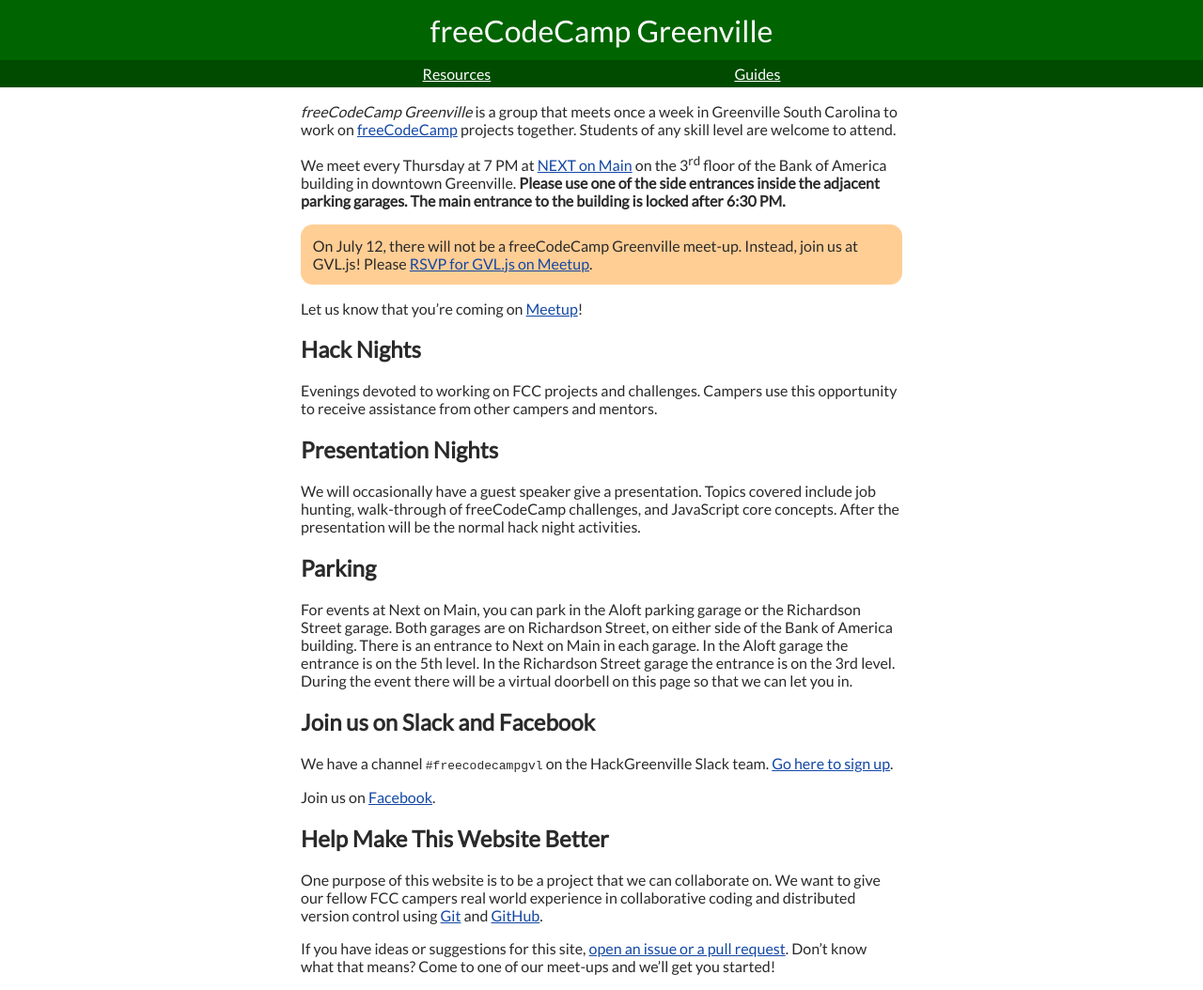
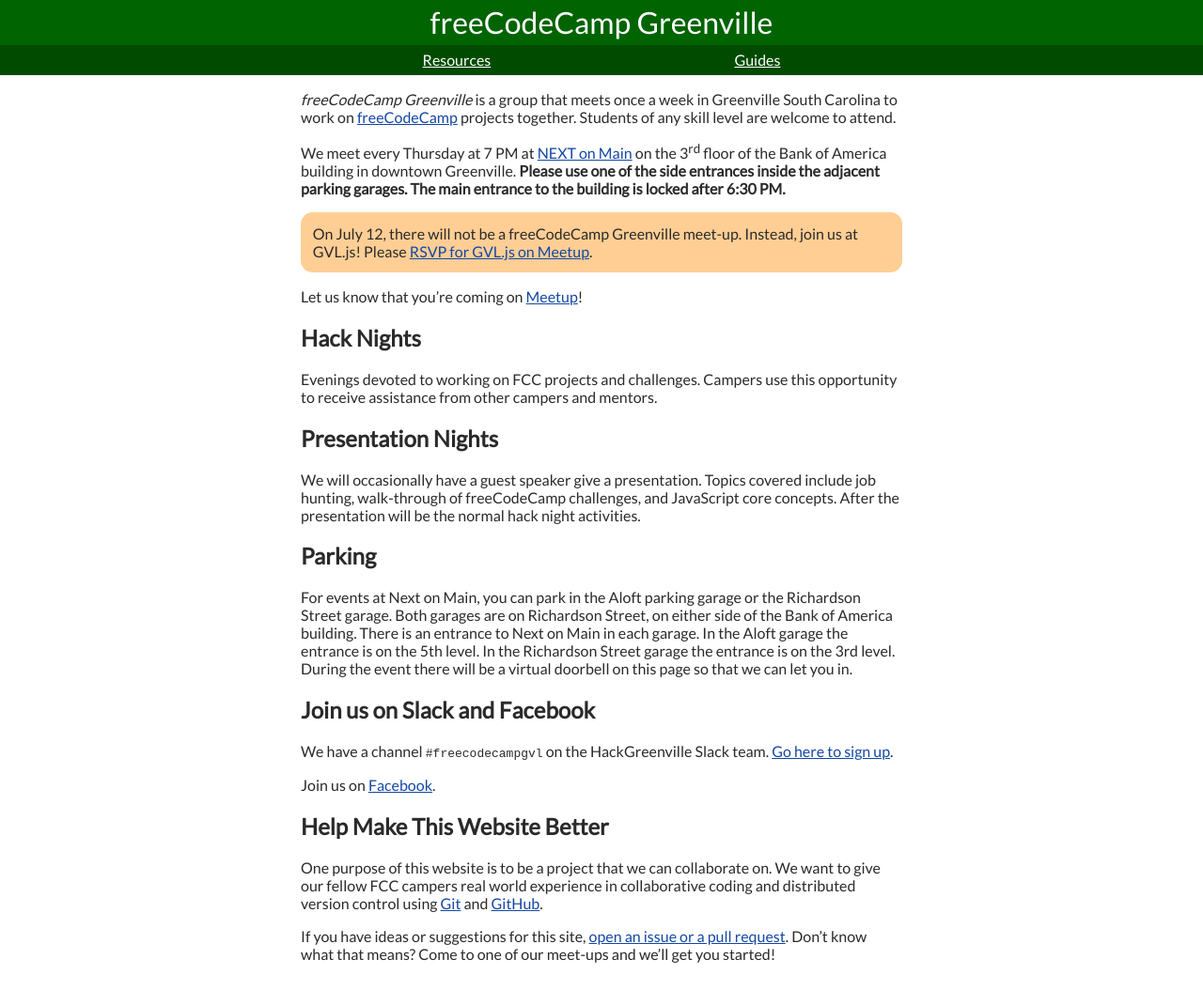
Before and after one commit to freecodecamp-greenville/fcc-greenville-www, a Jekyll site: the page built from index.md, in a window 1280 px wide and 1054 px high. Shown: the whole window at 94% size. Built offline with Jekyll 4.4.1, drawn with Linux system fonts in a browser that asks for light colours.

Commit message:
Change nav layout

```diff
--- a/_layouts/default.html
+++ b/_layouts/default.html
@@ -12,7 +12,6 @@
 <body>
   <header class="main-header">
     <div class="title"><a href="/">freeCodeCamp Greenville</a></div>
-  </header>
     <nav>
       <ul>
         {% for link in site.data.nav %}
@@ -20,6 +19,7 @@
         {% endfor %}
       </ul>
     </nav>
+  </header>
   <div class="container">
     {{ content }}
   </div>
--- a/_sass/_color.sass
+++ b/_sass/_color.sass
@@ -12,7 +12,6 @@
 
   a, a:visited
     color: inherit
-    text-decoration: inherit
 
 nav
   background-color: darken($cFccGreen, 5%)
--- a/_sass/_layout.sass
+++ b/_sass/_layout.sass
@@ -1,4 +1,4 @@
-$headerHeight: 4rem
+$headerHeight: 5rem
 
 body
   margin: 0
@@ -9,16 +9,22 @@
   left: 0
   right: 0
   height: $headerHeight
-  display: flex
-  align-items: center
-  justify-content: center
   font-size: 2rem
   @media (max-width: 480px)
     font-size: 1.6rem
+  a
+    text-decoration: inherit
+  .title
+    text-align: center
+    line-height: 3rem
 
 nav
-  margin: $headerHeight 0 0 0
-  padding: 0
+  position: absolute
+  bottom: 0
+  left: 0
+  right: 0
+  font-size: 1rem
+  line-height: 2rem
 
   li
     list-style-type: none
@@ -26,7 +32,7 @@
   a
     display: block
     box-sizing: border-box
-    padding: .3em
+    text-decoration: underline
 
   ul
     margin: 0 auto
@@ -39,5 +45,5 @@
 .container
   width: 80%
   max-width: 40em
-  margin: 0 auto
+  margin: $headerHeight auto 0 auto
   overflow-y: hidden
```
Lines whose indentation alone changed are shown as unchanged.
